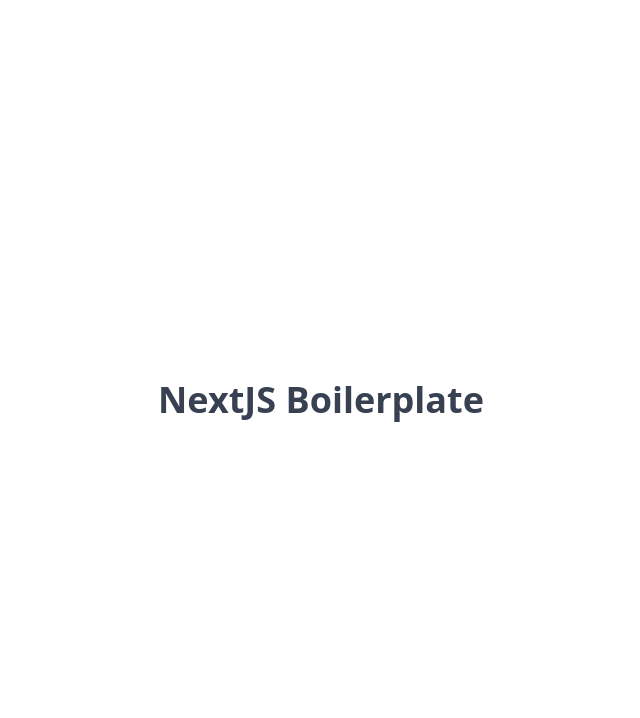
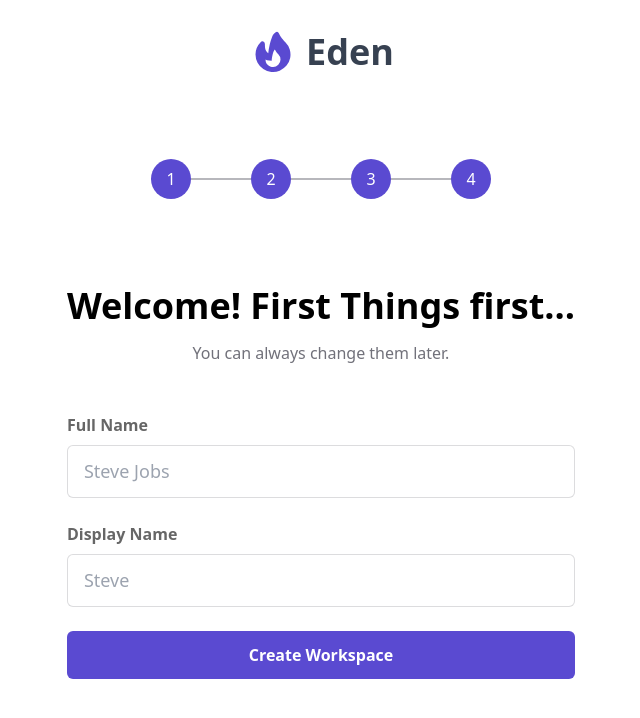
Before and after one commit to theabdulmateen/cutshort-mockup, a Next.js app: page / in a window 1280 px wide. Shown: the top 718 px of the page, without its empty margins (319-959 px from the left). Built offline with nearby package versions, Linux system fonts and the light colour scheme.

Commit message:
feat: setup page and user details form

```diff
--- a/package.json
+++ b/package.json
@@ -13,8 +13,11 @@
     "build-types": "tsc --noEmit --pretty"
   },
   "dependencies": {
+    "@heroicons/react": "^1.0.6",
     "axios": "^0.25.0",
     "clsx": "^1.1.1",
+    "formik": "^2.2.9",
+    "framer-motion": "^6.3.0",
     "next": "^12.0.2",
     "next-seo": "^4.28.1",
     "react": "^17.0.2",
--- /dev/null
+++ b/src/components/InputField/InputField.tsx
@@ -0,0 +1,30 @@
+import React from 'react';
+
+import { Field } from 'formik';
+
+interface InputFieldProps {
+  name: string;
+  label: string;
+  placeholder: string;
+  disabled?: boolean;
+  type?: string;
+}
+
+export const InputField = ({
+  name,
+  label,
+  placeholder,
+  type = 'text',
+}: InputFieldProps) => {
+  return (
+    <label className="flex flex-col gap-2">
+      <span className="text-base font-semibold text-black/60">{label}</span>
+      <Field
+        name={name}
+        type={type}
+        placeholder={placeholder}
+        className="px-4 py-3 border rounded-md border-zinc-600/20"
+      />
+    </label>
+  );
+};
--- /dev/null
+++ b/src/components/SubmitButton/SubmitButton.tsx
@@ -0,0 +1,18 @@
+import React from 'react';
+
+interface SubmitButtonProps {
+  label?: string;
+}
+
+export const SubmitButton = ({
+  label = 'Create Workspace',
+}: SubmitButtonProps) => {
+  return (
+    <button
+      type="submit"
+      className="w-full px-4 py-3 text-base font-semibold text-center text-white rounded-md bg-primary-main"
+    >
+      {label}
+    </button>
+  );
+};
--- /dev/null
+++ b/src/components/UserDetailsForm/UserDetailsForm.tsx
@@ -0,0 +1,56 @@
+import React, { Dispatch, SetStateAction } from 'react';
+
+import { Formik, Form } from 'formik';
+import { motion } from 'framer-motion';
+
+import { InputField } from '@/components/InputField/InputField';
+import { SubmitButton } from '@/components/SubmitButton/SubmitButton';
+
+interface UserDetailsFormProps {
+  setActiveFormIndex: Dispatch<SetStateAction<FormIndex>>;
+}
+
+export const UserDetailsForm = ({
+  setActiveFormIndex,
+}: UserDetailsFormProps) => {
+  const handleSubmit = () => {
+    // API call goes here
+
+    setActiveFormIndex(1);
+  };
+
+  return (
+    <motion.div>
+      <header className="text-center">
+        <h4 className="text-4xl font-semibold text-black">
+          Welcome! First Things first...
+        </h4>
+
+        <p className="mt-2 text-zinc-500">You can always change them later.</p>
+      </header>
+
+      <Formik
+        initialValues={{ fullName: '', displayName: '' }}
+        onSubmit={handleSubmit}
+      >
+        <Form className="flex flex-col max-w-2xl gap-6 pb-24 mt-12 text-lg text-zinc-600/80">
+          <InputField
+            placeholder="Steve Jobs"
+            label="Full Name"
+            name="fullName"
+            type="text"
+          />
+
+          <InputField
+            placeholder="Steve"
+            label="Display Name"
+            name="displayName"
+            type="text"
+          />
+
+          <SubmitButton />
+        </Form>
+      </Formik>
+    </motion.div>
+  );
+};
--- a/src/containers/Landing/Landing.tsx
+++ b/src/containers/Landing/Landing.tsx
@@ -1,7 +1,80 @@
+import React, { useState } from 'react';
+
+import { FireIcon } from '@heroicons/react/solid';
+import clsx from 'clsx';
+import { AnimatePresence } from 'framer-motion';
+
+import { UserDetailsForm } from '@/components/UserDetailsForm/UserDetailsForm';
+
 export const Landing = () => {
+  const [activeFormIndex, setActiveFormIndex] = useState<FormIndex>(0);
+
+  const ActiveForm = () => {
+    switch (activeFormIndex) {
+      case 0:
+        return <UserDetailsForm setActiveFormIndex={setActiveFormIndex} />;
+      case 1:
+        return <div>form 2</div>;
+      case 2:
+        return <div>form 3</div>;
+      case 3:
+        return <div>form 4</div>;
+      default:
+        return null;
+    }
+  };
+
   return (
     <div className="grid w-full place-items-center">
-      <p className="text-4xl font-bold">NextJS Boilerplate</p>
+      <div>
+        <header className="flex flex-col items-center gap-20">
+          <div>
+            <h4 className="flex items-center gap-2 text-4xl font-semibold">
+              <FireIcon width={50} height={50} color="#5A4AD1" />
+              <span>Eden</span>
+            </h4>
+          </div>
+
+          <div className="flex gap-[30px] md:gap-[60px] relative">
+            <div className="absolute w-full -translate-y-1/2 z-[-1] top-1/2">
+              <div
+                className={clsx('h-[1px] bg-zinc-500 w-full transition-all')}
+              />
+            </div>
+
+            <button
+              onClick={() => setActiveFormIndex(0)}
+              className="w-10 h-10 text-white rounded-full bg-primary-main"
+            >
+              1
+            </button>
+            <button
+              onClick={() => setActiveFormIndex(1)}
+              className="w-10 h-10 text-white rounded-full bg-primary-main"
+            >
+              2
+            </button>
+            <button
+              onClick={() => setActiveFormIndex(2)}
+              className="w-10 h-10 text-white rounded-full bg-primary-main"
+            >
+              3
+            </button>
+            <button
+              onClick={() => setActiveFormIndex(3)}
+              className="w-10 h-10 text-white rounded-full bg-primary-main"
+            >
+              4
+            </button>
+          </div>
+        </header>
+
+        <section className="px-4 mt-20">
+          <AnimatePresence exitBeforeEnter>
+            <ActiveForm />
+          </AnimatePresence>
+        </section>
+      </div>
     </div>
   );
 };
--- a/src/types/index.d.ts
+++ b/src/types/index.d.ts
@@ -0,0 +1 @@
+type FormIndex = 0 | 1 | 2 | 3;
--- a/tailwind.config.js
+++ b/tailwind.config.js
@@ -13,7 +13,15 @@
       '5xl': '3rem',
       '6xl': '4rem',
     },
-    extend: {},
+    extend: {
+      colors: {
+        primary: {
+          main: '#5A4AD1',
+          secondary: '#40434A',
+          dark: '#2415C9',
+        },
+      },
+    },
   },
   variants: {},
   plugins: [],
```
Also changed, not shown: 1 other file (tests, documents, lock files or other folders).
